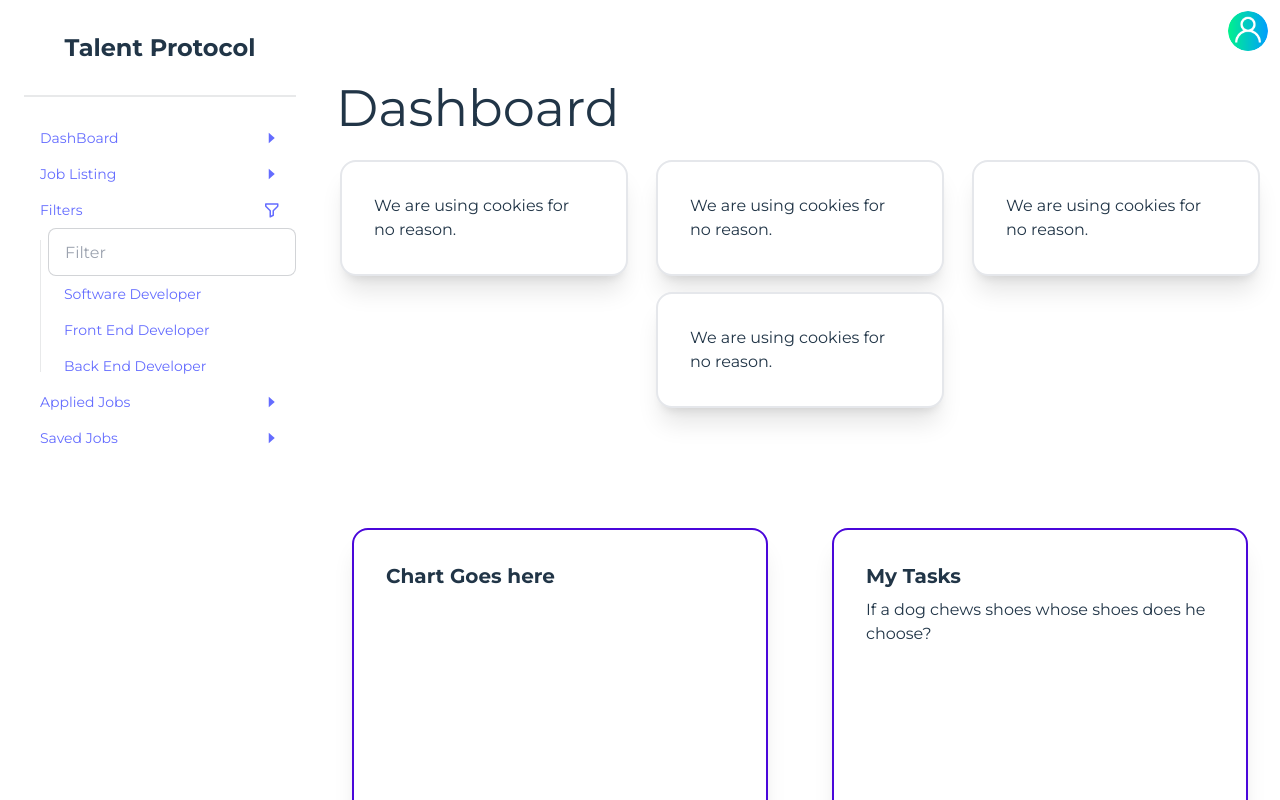
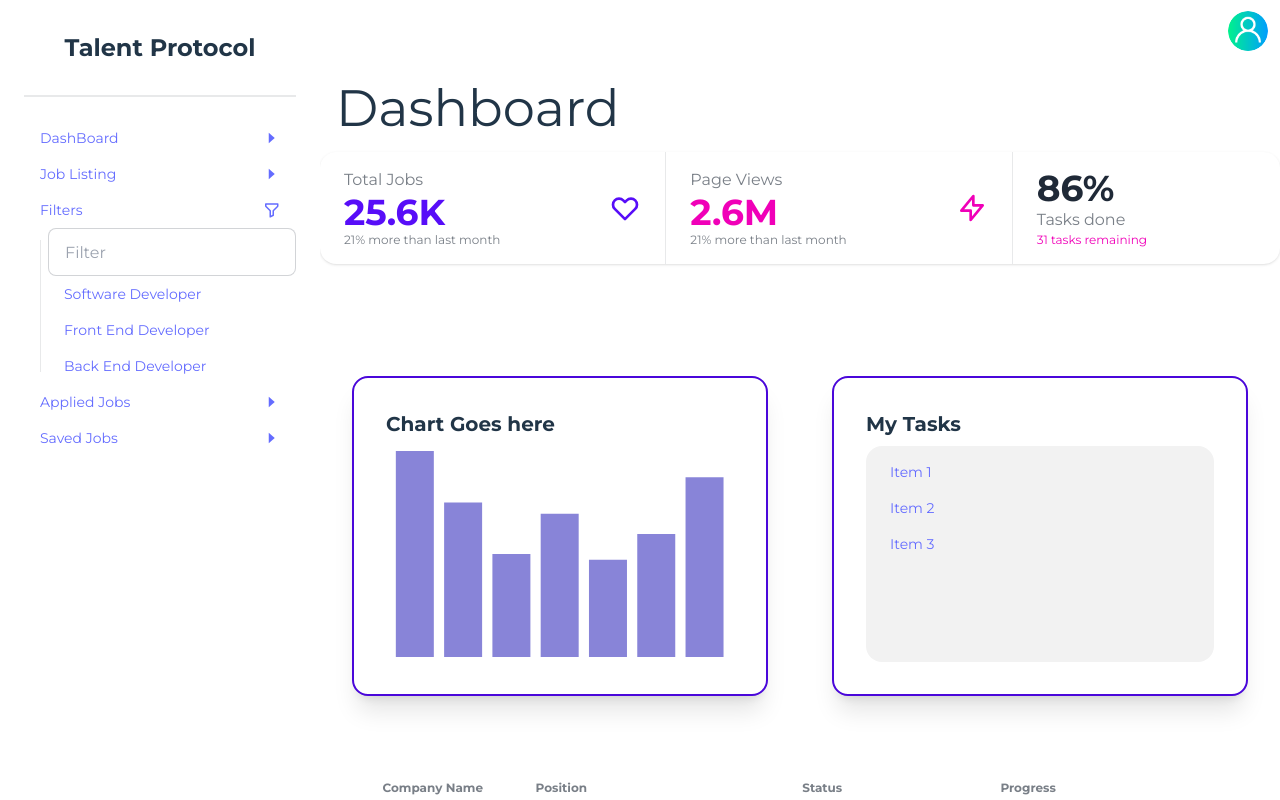
Before and after one commit to platinumpizza29/talentprotocol, a React (Vite) app: page /home in a window 1280 px wide. Built offline with nearby package versions, Linux system fonts and the light colour scheme; sample sign-in values are in the browser's storage.

Commit message:
New DashBoard

```diff
--- a/package.json
+++ b/package.json
@@ -25,6 +25,7 @@
     "react-dotenv": "^0.1.3",
     "react-icons": "^4.11.0",
     "react-router-dom": "^6.16.0",
+    "recharts": "^2.9.0",
     "sort-by": "^1.2.0",
     "zustand": "^4.4.3"
   },
--- a/src/components/DashboardComp.tsx
+++ b/src/components/DashboardComp.tsx
@@ -1,32 +1,15 @@
 import TableComp from "./TableComp";
+import BarChartComp from "./LineChartComp";
+import StatComp from "./StatComp";
 
 export default function DashboardComp() {
   return (
-    <div className="h-full w-full font-my-font overflow-x-hidden">
+    <div className="h-full w-full font-my-font">
       {/* \navbar starts here */}
       {/* stat cards start here */}
       <h1 className="m-4">Dashboard</h1>
       <div className="w-full max-h-full flex flex-row justify-evenly flex-wrap">
-        <div className="card w-72 bg-base-100 shadow-xl border-2 m-2">
-          <div className="card-body">
-            <p>We are using cookies for no reason.</p>
-          </div>
-        </div>
-        <div className="card w-72 bg-base-100 shadow-xl border-2 m-2">
-          <div className="card-body">
-            <p>We are using cookies for no reason.</p>
-          </div>
-        </div>
-        <div className="card w-72 bg-base-100 shadow-xl border-2 m-2">
-          <div className="card-body">
-            <p>We are using cookies for no reason.</p>
-          </div>
-        </div>
-        <div className="card w-72 bg-base-100 shadow-xl border-2 m-2">
-          <div className="card-body">
-            <p>We are using cookies for no reason.</p>
-          </div>
-        </div>
+        <StatComp />
       </div>
       {/* graph div starts here */}
       <div className="w-full mt-20 grid grid-cols-1 md:grid-cols-2">
@@ -34,7 +17,7 @@
           <div className="card w-full h-full bg-base-100 shadow-xl border-2 border-primary-focus">
             <div className="card-body">
               <h2 className="card-title">Chart Goes here</h2>
-              {/* <BarChart /> */}
+              <BarChartComp />
             </div>
           </div>
         </div>
@@ -42,15 +25,30 @@
           <div className="card w-full h-full bg-base-100 shadow-xl border-2 border-primary-focus">
             <div className="card-body">
               <h2 className="card-title">My Tasks</h2>
-              <p>If a dog chews shoes whose shoes does he choose?</p>
+              <ul className="menu bg-base-200 w-full h-full rounded-box">
+                <li>
+                  <a>Item 1</a>
+                </li>
+                <li>
+                  <a>Item 2</a>
+                </li>
+                <li>
+                  <a>Item 3</a>
+                </li>
+              </ul>
             </div>
           </div>
         </div>
       </div>
       {/* table comp div */}
-      <div className="">
+      <div className="mt-10 ">
         <TableComp />
       </div>
+      <footer className="footer footer-center p-4 bg-base-300 text-base-content mt-10">
+        <aside>
+          <p>Copyright © 2023 - All right reserved by ACME Industries Ltd</p>
+        </aside>
+      </footer>
     </div>
   );
 }
--- a/src/components/LineChartComp.tsx
+++ b/src/components/LineChartComp.tsx
@@ -1,55 +1,56 @@
-import React from "react";
-import { Bar } from "react-chartjs-2";
+import { BarChart, Bar, ResponsiveContainer } from "recharts";
 
-const BarChart: React.FC = () => {
-  const data = {
-    labels: ["January", "February", "March", "April", "May"],
-    datasets: [
-      {
-        label: "Monthly Sales",
-        data: [65, 59, 80, 81, 56],
-        backgroundColor: [
-          "rgba(255, 99, 132, 0.2)",
-          "rgba(54, 162, 235, 0.2)",
-          "rgba(255, 206, 86, 0.2)",
-          "rgba(75, 192, 192, 0.2)",
-          "rgba(153, 102, 255, 0.2)",
-        ],
-        borderColor: [
-          "rgba(255, 99, 132, 1)",
-          "rgba(54, 162, 235, 1)",
-          "rgba(255, 206, 86, 1)",
-          "rgba(75, 192, 192, 1)",
-          "rgba(153, 102, 255, 1)",
-        ],
-        borderWidth: 1,
-      },
-    ],
-  };
+const data = [
+  {
+    name: "Page A",
+    uv: 4000,
+    pv: 2400,
+    amt: 2400,
+  },
+  {
+    name: "Page B",
+    uv: 3000,
+    pv: 1398,
+    amt: 2210,
+  },
+  {
+    name: "Page C",
+    uv: 2000,
+    pv: 9800,
+    amt: 2290,
+  },
+  {
+    name: "Page D",
+    uv: 2780,
+    pv: 3908,
+    amt: 2000,
+  },
+  {
+    name: "Page E",
+    uv: 1890,
+    pv: 4800,
+    amt: 2181,
+  },
+  {
+    name: "Page F",
+    uv: 2390,
+    pv: 3800,
+    amt: 2500,
+  },
+  {
+    name: "Page G",
+    uv: 3490,
+    pv: 4300,
+    amt: 2100,
+  },
+];
 
-  //   const config = {
-  //     type: "line",
-  //     data: data,
-  //     options: {
-  //       responsive: true,
-  //       plugins: {
-  //         legend: {
-  //           position: "top",
-  //         },
-  //         title: {
-  //           display: true,
-  //           text: "Chart.js Line Chart",
-  //         },
-  //       },
-  //     },
-  //   };
-
+export default function BarChartComp() {
   return (
-    <div style={{ width: "80%", margin: "0 auto" }}>
-      <h2>Bar Chart Example</h2>
-      <Bar data={data} />
-    </div>
+    <ResponsiveContainer width="100%" height="100%">
+      <BarChart width={150} height={40} data={data}>
+        <Bar dataKey="uv" fill="#8884d8" />
+      </BarChart>
+    </ResponsiveContainer>
   );
-};
-
-export default BarChart;
+}
--- /dev/null
+++ b/src/components/StatComp.tsx
@@ -0,0 +1,54 @@
+export default function StatComp() {
+  return (
+    <div className="stats stats-vertical lg:stats-horizontal shadow w-full">
+      <div className="stat">
+        <div className="stat-figure text-primary">
+          <svg
+            xmlns="http://www.w3.org/2000/svg"
+            fill="none"
+            viewBox="0 0 24 24"
+            className="inline-block w-8 h-8 stroke-current"
+          >
+            <path
+              strokeLinecap="round"
+              strokeLinejoin="round"
+              strokeWidth="2"
+              d="M4.318 6.318a4.5 4.5 0 000 6.364L12 20.364l7.682-7.682a4.5 4.5 0 00-6.364-6.364L12 7.636l-1.318-1.318a4.5 4.5 0 00-6.364 0z"
+            ></path>
+          </svg>
+        </div>
+        <div className="stat-title">Total Jobs</div>
+        <div className="stat-value text-primary">25.6K</div>
+        <div className="stat-desc">21% more than last month</div>
+      </div>
+
+      <div className="stat">
+        <div className="stat-figure text-secondary">
+          <svg
+            xmlns="http://www.w3.org/2000/svg"
+            fill="none"
+            viewBox="0 0 24 24"
+            className="inline-block w-8 h-8 stroke-current"
+          >
+            <path
+              strokeLinecap="round"
+              strokeLinejoin="round"
+              strokeWidth="2"
+              d="M13 10V3L4 14h7v7l9-11h-7z"
+            ></path>
+          </svg>
+        </div>
+        <div className="stat-title">Page Views</div>
+        <div className="stat-value text-secondary">2.6M</div>
+        <div className="stat-desc">21% more than last month</div>
+      </div>
+
+      <div className="stat">
+        <div className="stat-figure text-secondary"></div>
+        <div className="stat-value">86%</div>
+        <div className="stat-title">Tasks done</div>
+        <div className="stat-desc text-secondary">31 tasks remaining</div>
+      </div>
+    </div>
+  );
+}
--- a/src/components/TableComp.tsx
+++ b/src/components/TableComp.tsx
@@ -1,6 +1,6 @@
 export default function TableComp() {
   return (
-    <div className="overflow-x-auto h-full w-full">
+    <div className="overflow-x-scroll h-full w-full">
       <table className="table table-zebra">
         {/* head */}
         <thead>
```
Also changed, not shown: 1 other file (tests, documents, lock files or other folders).
